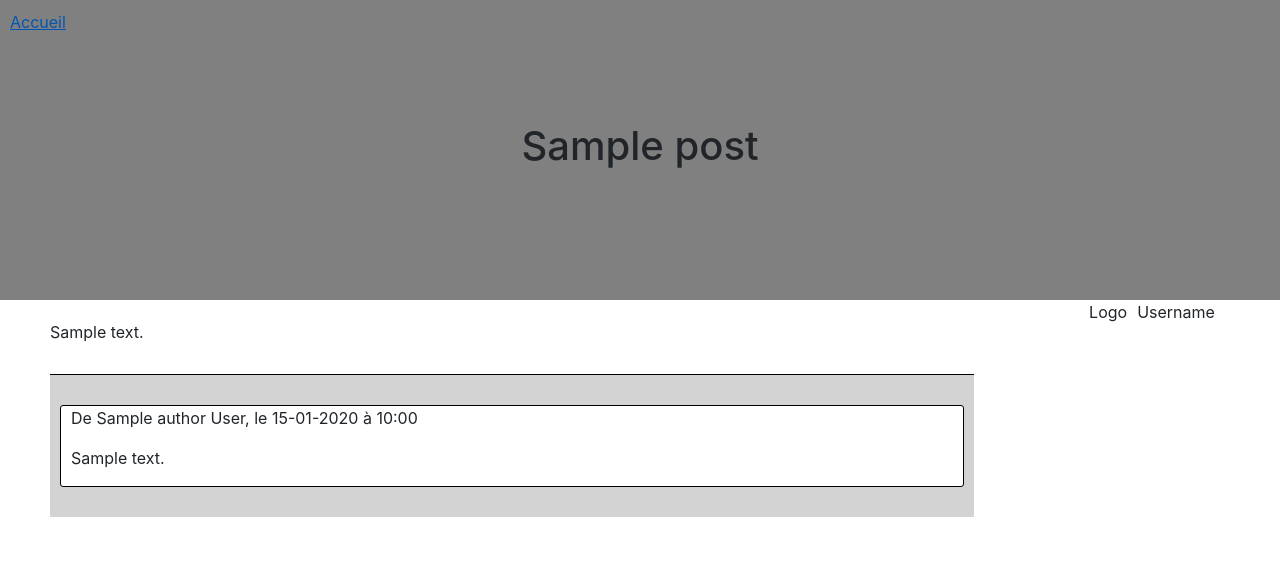
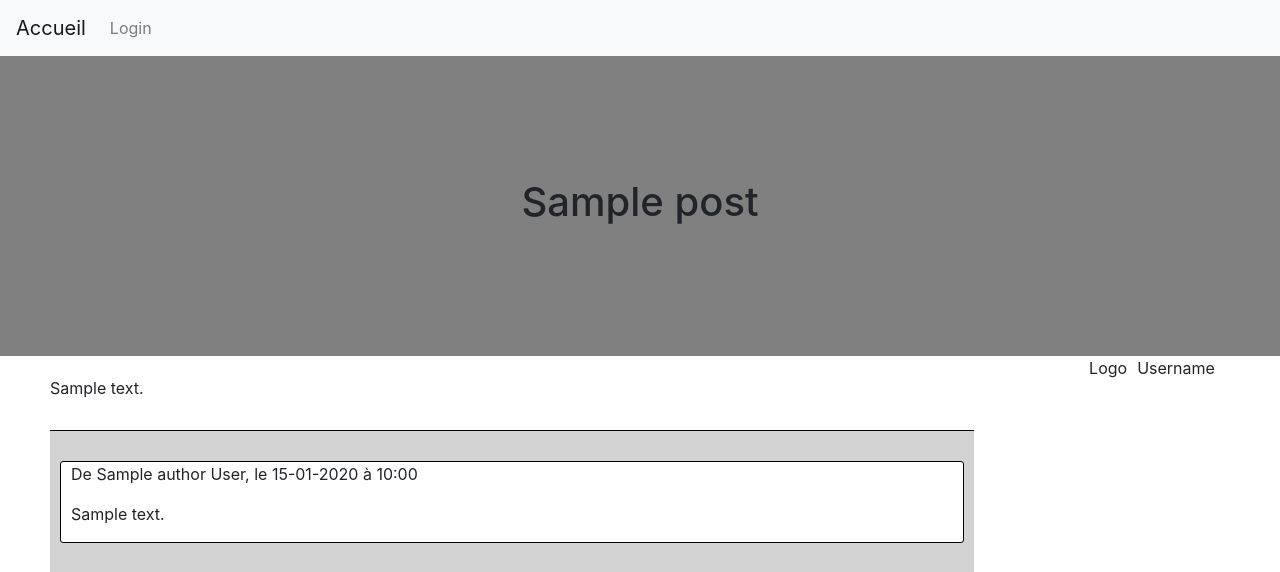
Before and after one commit to RomPiot/symfony_tp, a Symfony app: template templates/post/show.html.twig in a window 1280 px wide. Shown: the top 572 px of the page. Run offline with Twig, Linux system fonts and the light colour scheme; the template is opened without the code that fills it: most values are stand-ins (such as "Sample title", 1, 10 or a date in 2020); some libraries are stand-ins or nearby versions.

Commit message:
change navbar

```diff
--- a/templates/base.html.twig
+++ b/templates/base.html.twig
@@ -10,12 +10,22 @@
     </head>
     <body>
 		{% block body %}
-        <div class="menu">
-            <a class="menu-item" href="{{ path('post') }}">Accueil</a>
-            {% if is_granted('ROLE_AUTHOR') %}
-                <a class="menu-item" href="{{ path('post_add') }}">Ajouter Post</a>
-            {% endif %}
-        </div>
+        <nav class="navbar navbar-expand-lg navbar-light bg-light">
+            <a class="navbar-brand" href="{{ path('post') }}">Accueil</a>
+            <button class="navbar-toggler" type="button" data-toggle="collapse" data-target="#navbarNavAltMarkup" aria-controls="navbarNavAltMarkup" aria-expanded="false" aria-label="Toggle navigation">
+                <span class="navbar-toggler-icon"></span>
+            </button>
+            <div class="collapse navbar-collapse" id="navbarNavAltMarkup">
+                <div class="navbar-nav">
+                    {% if is_granted('ROLE_AUTHOR') %}
+                        <a class="nav-item nav-link" href="{{ path('post_add') }}">Ajouter Post</a>
+                    {% endif %}
+                    {% if not is_granted('ROLE_USER') %}
+                        <a class="nav-item nav-link" href="{{ path('login') }}">Login</a>
+                    {% endif %}
+                </div>
+            </div>
+        </nav>
         <div class="title">
             <h1>{% block mainTitle %}BLOG{% endblock %}</h1>
         </div>
```
Also changed, not shown: src/Controller/RegistrationController.php (+9 -9 lines), src/Security/PostVoter.php (+6 -1 lines), src/Services/MailerManager.php (added, +17 -0 lines), README.md, sqlite.db, 2 other files.
